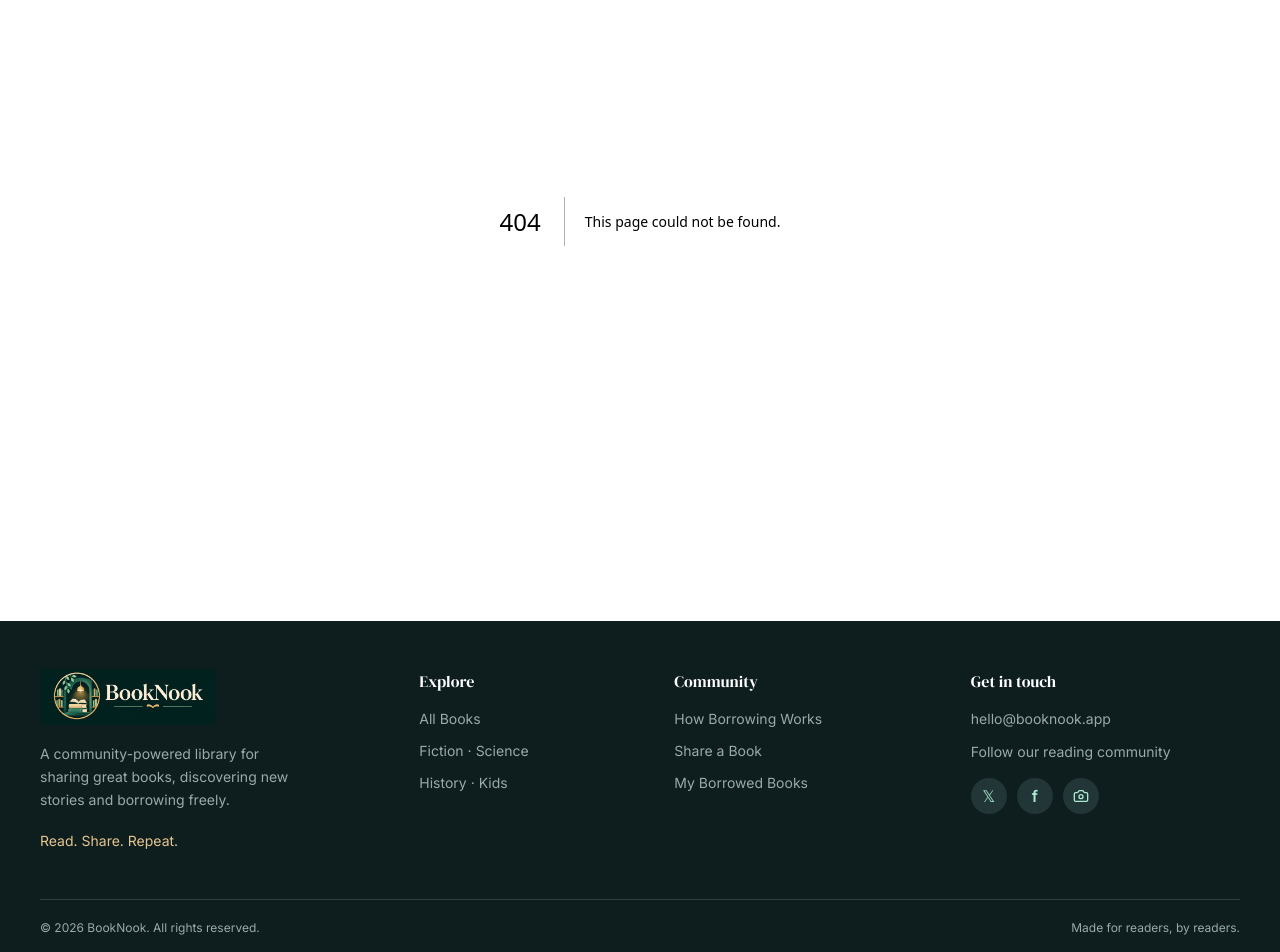
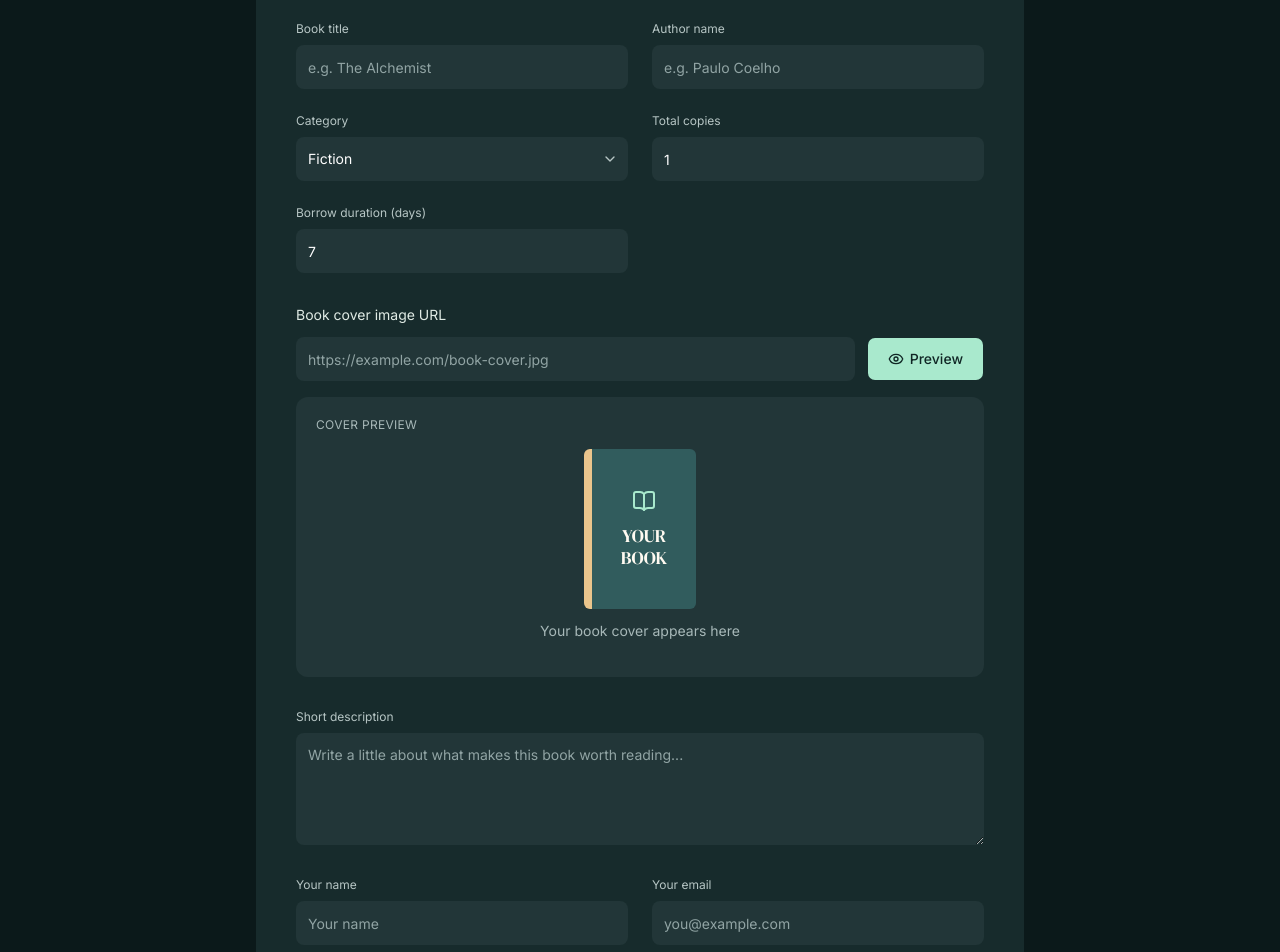
Before and after one commit to imamrakib354/book-nook-client, a Next.js app: page /add-book in a window 1280 px wide. Before the commit this address had no page. Shown: the part 260-1212 px from the top of the page. Built offline with nearby package versions, Linux system fonts and the light colour scheme.

Commit message:
add-book form created

```diff
--- /dev/null
+++ b/src/app/add-book/page.tsx
@@ -0,0 +1,188 @@
+"use client";
+
+import Image from "next/image";
+import { useState, type FormEvent } from "react";
+import { BookOpen, Eye } from "lucide-react";
+
+import { Button } from "@/components/ui/button";
+import { Card } from "@/components/ui/card";
+import { Input } from "@/components/ui/input";
+import { Label } from "@/components/ui/label";
+import { NativeSelect, NativeSelectOption } from "@/components/ui/native-select";
+import { Textarea } from "@/components/ui/textarea";
+
+const inputClass = "h-11 border-0 bg-[#223638] px-3 text-white placeholder:text-[#91a4a4] focus-visible:border-[#a9e9cd] focus-visible:ring-[#a9e9cd]/30";
+
+const labelClass = "mb-2 text-xs font-normal text-[#b7c6c5]";
+
+const AddBookPage = () => {
+  const [imageUrl, setImageUrl] = useState("");
+  const [previewUrl, setPreviewUrl] = useState("");
+  const [coverLoaded, setCoverLoaded] = useState(false);
+  const [coverError, setCoverError] = useState("");
+  const [formMessage, setFormMessage] = useState("");
+
+  const previewCover = () => {
+    setCoverError("");
+    setFormMessage("");
+
+    try {
+      const url = new URL(imageUrl.trim());
+      if (url.protocol !== "https:" && url.protocol !== "http:") {
+        throw new Error("Invalid image URL");
+      }
+      if (previewUrl === url.href && coverLoaded) return;
+      setCoverLoaded(false);
+      setPreviewUrl(url.href);
+    } catch {
+      setPreviewUrl("");
+      setCoverLoaded(false);
+      setCoverError("Enter a valid http or https image URL.");
+    }
+  };
+
+  const handleSubmit = (event: FormEvent<HTMLFormElement>) => {
+    event.preventDefault();
+    if (!coverLoaded) {
+      setCoverError("Preview a working cover image before publishing.");
+      return;
+    }
+    setFormMessage("The form is ready. Publishing will be available when the book service is connected.");
+  };
+
+  return (
+    <main className="flex-1 bg-[#0b191a] px-5 py-12 text-white sm:px-8 sm:py-16 lg:px-10">
+      <div className="mx-auto max-w-3xl">
+        <h1 className="font-[family-name:var(--font-dm-serif)] text-3xl text-[#fffaf1] sm:text-4xl">
+          Share a book with the community
+        </h1>
+        <p className="mt-1 text-sm text-[#a7b8b8]">Someone is waiting for the story on your shelf.</p>
+
+        <Card className="mt-8 gap-0 rounded-2xl bg-[#172b2c] p-6 text-white ring-0 sm:p-10">
+          <form onSubmit={handleSubmit} className="space-y-8">
+            <div className="grid gap-6 sm:grid-cols-2">
+
+              <div>
+                <Label htmlFor="book-title" className={labelClass}>Book title</Label>
+                <Input id="book-title" name="title" required placeholder="e.g. The Alchemist" className={inputClass} />
+              </div>
+
+              <div>
+                <Label htmlFor="book-author" className={labelClass}>Author name</Label>
+                <Input id="book-author" name="author" required placeholder="e.g. Paulo Coelho" className={inputClass} />
+              </div>
+
+              <div>
+                <Label htmlFor="book-category" className={labelClass}>Category</Label>
+                <NativeSelect id="book-category" name="category" required className="w-full [&_select]:h-11 [&_select]:border-0 [&_select]:bg-[#223638] [&_select]:px-3 [&_select]:text-white [&_svg]:text-[#b7c6c5]">
+                  <NativeSelectOption value="Fiction">Fiction</NativeSelectOption>
+                  <NativeSelectOption value="Science">Science</NativeSelectOption>
+                  <NativeSelectOption value="History">History</NativeSelectOption>
+                  <NativeSelectOption value="Kids">Kids</NativeSelectOption>
+                  <NativeSelectOption value="Kids">Others</NativeSelectOption>
+                </NativeSelect>
+              </div>
+
+              <div>
+                <Label htmlFor="book-copies" className={labelClass}>Total copies</Label>
+                <Input id="book-copies" name="copies" type="number" min="1" step="1" defaultValue="1" required className={inputClass} />
+              </div>
+
+              <div>
+                <Label htmlFor="borrow-days" className={labelClass}>Borrow duration (days)</Label>
+                <Input id="borrow-days" name="borrowDays" type="number" min="1" step="1" defaultValue="7" required className={inputClass} />
+              </div>
+            </div>
+
+            <div>
+              <Label htmlFor="cover-url" className="mb-3 text-sm font-normal text-[#e0ebe5]">Book cover image URL</Label>
+              <div className="flex flex-col gap-3 sm:flex-row">
+                <Input
+                  id="cover-url"
+                  name="coverUrl"
+                  type="url"
+                  required
+                  value={imageUrl}
+                  onChange={(event) => {
+                    setImageUrl(event.target.value);
+                    setPreviewUrl("");
+                    setCoverLoaded(false);
+                    setCoverError("");
+                    setFormMessage("");
+                  }}
+                  placeholder="https://example.com/book-cover.jpg"
+                  aria-invalid={Boolean(coverError)}
+                  aria-describedby={coverError ? "cover-error" : undefined}
+                  className={inputClass}
+                />
+                <Button type="button" onClick={previewCover} className="h-11 bg-[#a9e9cd] px-5 text-[#102625] hover:bg-[#c4f4dc]">
+                  <Eye aria-hidden="true" className="size-4" /> Preview
+                </Button>
+              </div>
+              {coverError && <p id="cover-error" role="alert" className="mt-2 text-sm text-[#f3b7a8]">{coverError}</p>}
+
+              <div className="mt-4 rounded-xl bg-[#223638] p-5">
+                <p className="text-xs tracking-wide text-[#a7b8b8]">COVER PREVIEW</p>
+                <div className="flex min-h-56 flex-col items-center justify-center gap-3 text-center">
+                  {previewUrl && (
+                    <Image
+                      src={previewUrl}
+                      alt="Book cover preview"
+                      width={140}
+                      height={180}
+                      unoptimized
+                      onLoad={() => setCoverLoaded(true)}
+                      onError={() => {
+                        setPreviewUrl("");
+                        setCoverLoaded(false);
+                        setCoverError("Could not load this image. Check the URL and try again.");
+                      }}
+                      className={coverLoaded ? "max-h-44 w-auto max-w-full rounded object-contain" : "h-0 w-0 opacity-0"}
+                    />
+                  )}
+                  {!coverLoaded && (
+                    <>
+                      <div className="flex h-40 w-28 flex-col items-center justify-center gap-3 rounded-md border-l-8 border-[#eac58c] bg-[#315c5d] font-[family-name:var(--font-dm-serif)] text-lg text-[#fffaf1]">
+                        <BookOpen aria-hidden="true" className="size-6 text-[#a9e9cd]" />
+                        <span className="leading-tight">YOUR<br />BOOK</span>
+                      </div>
+                      <p className="text-sm text-[#a7b8b8]">{previewUrl ? "Loading cover..." : "Your book cover appears here"}</p>
+                    </>
+                  )}
+                </div>
+              </div>
+            </div>
+
+            <div>
+              <Label htmlFor="book-description" className={labelClass}>Short description</Label>
+              <Textarea id="book-description" name="description" required rows={4} placeholder="Write a little about what makes this book worth reading..." className="min-h-28 border-0 bg-[#223638] px-3 py-3 text-white placeholder:text-[#91a4a4] focus-visible:border-[#a9e9cd] focus-visible:ring-[#a9e9cd]/30" />
+            </div>
+
+            <div className="grid gap-6 sm:grid-cols-2">
+              <div>
+                <Label htmlFor="owner-name" className={labelClass}>Your name</Label>
+                <Input id="owner-name" name="ownerName" autoComplete="name" required placeholder="Your name" className={inputClass} />
+              </div>
+
+              <div>
+                <Label htmlFor="owner-email" className={labelClass}>Your email</Label>
+                <Input id="owner-email" name="ownerEmail" type="email" autoComplete="email" required placeholder="you@example.com" className={inputClass} />
+              </div>
+            </div>
+
+            <div>
+              <Button type="submit" className="h-11 w-full bg-[#a9e9cd] text-[#102625] hover:bg-[#c4f4dc]">
+                Publish book <span aria-hidden="true">→</span>
+              </Button>
+              <p className="mt-2 text-xs text-[#a7b8b8]">Publishing will be enabled when the book service is connected.</p>
+              {formMessage && <p role="status" className="mt-2 text-sm text-[#a9e9cd]">{formMessage}</p>}
+            </div>
+
+          </form>
+        </Card>
+      </div>
+    </main>
+  );
+};
+
+export default AddBookPage;
```
Also changed, not shown: src/components/Home_Page/HowBorrowingWorks.tsx (line endings or trailing spaces).
